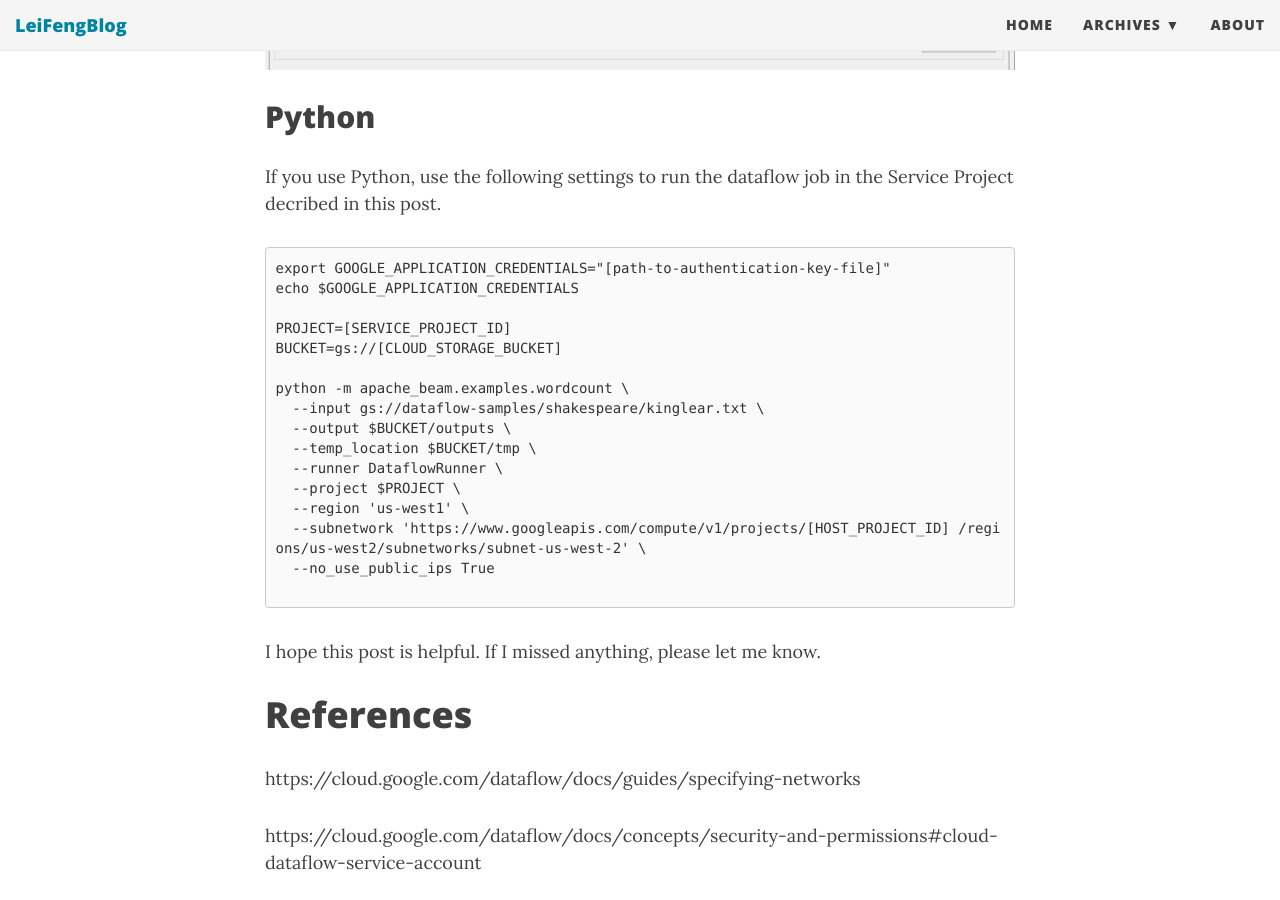
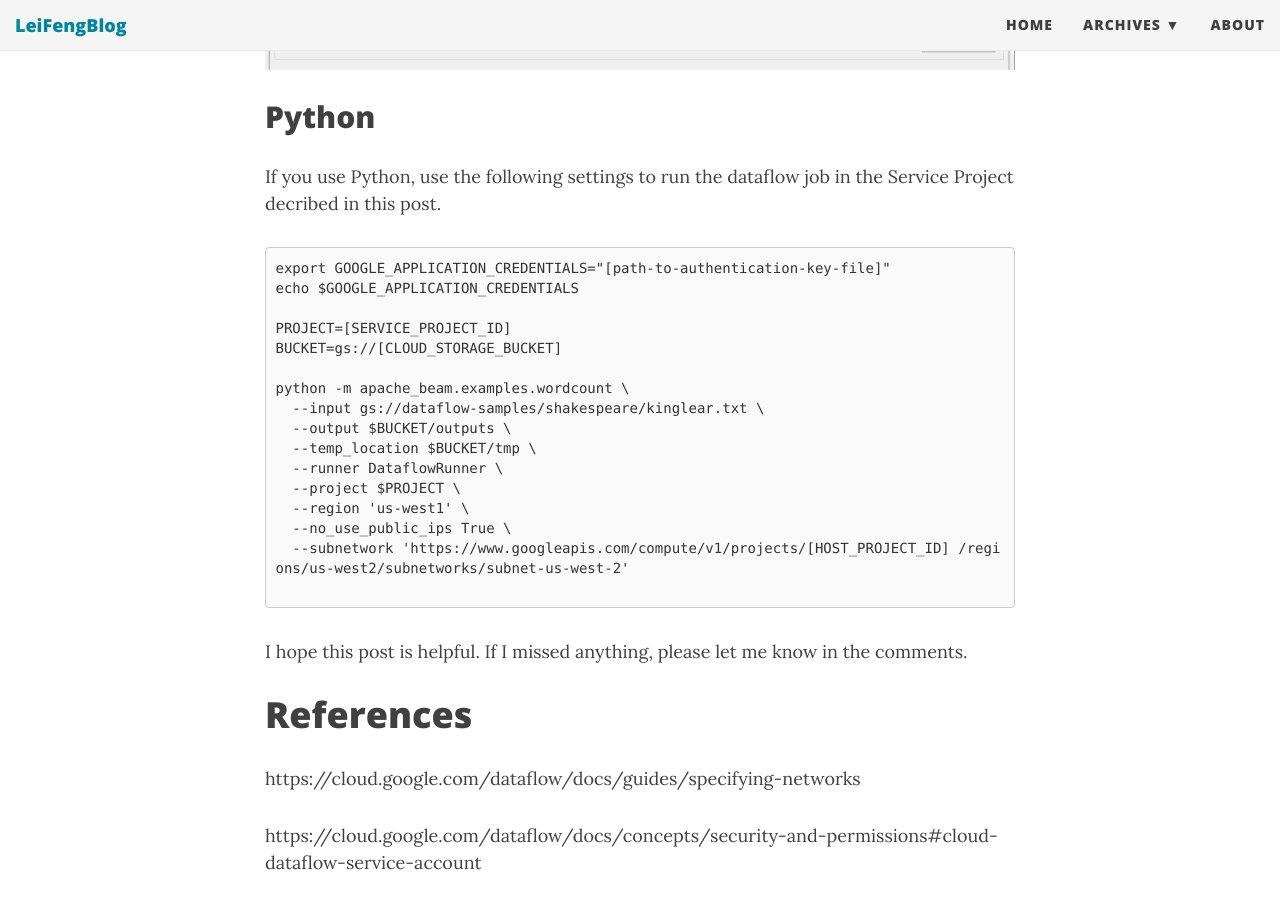
Before and after one commit to stonefl/stonefl.github.io, a Jekyll site: the page built from _posts/2020-01-15-run-dataflow-jobs-in-a-shared-vpc-on-gcp.md, in a window 1280 px wide and 900 px high, scrolled down 6944 px. Built offline with Jekyll 4.4.1, drawn with Linux system fonts in a browser that asks for light colours; nearby versions of some CDN libraries; comment, search, counter and statistics services are not loaded.

Commit message:
Update 2020-01-15-run-dataflow-jobs-in-a-shared-vpc-on-gcp.md

````diff
--- a/_posts/2020-01-15-run-dataflow-jobs-in-a-shared-vpc-on-gcp.md
+++ b/_posts/2020-01-15-run-dataflow-jobs-in-a-shared-vpc-on-gcp.md
@@ -174,13 +174,13 @@ python -m apache_beam.examples.wordcount \
   --runner DataflowRunner \
   --project $PROJECT \
   --region 'us-west1' \
-  --subnetwork 'https://www.googleapis.com/compute/v1/projects/[HOST_PROJECT_ID] /regions/us-west2/subnetworks/subnet-us-west-2' \
-  --no_use_public_ips True
+  --no_use_public_ips True \
+  --subnetwork 'https://www.googleapis.com/compute/v1/projects/[HOST_PROJECT_ID] /regions/us-west2/subnetworks/subnet-us-west-2'
 
 ```
 
 
-I hope this post is helpful. If I missed anything, please let me know.
+I hope this post is helpful. If I missed anything, please let me know in the comments.
 
 
 # References
````
